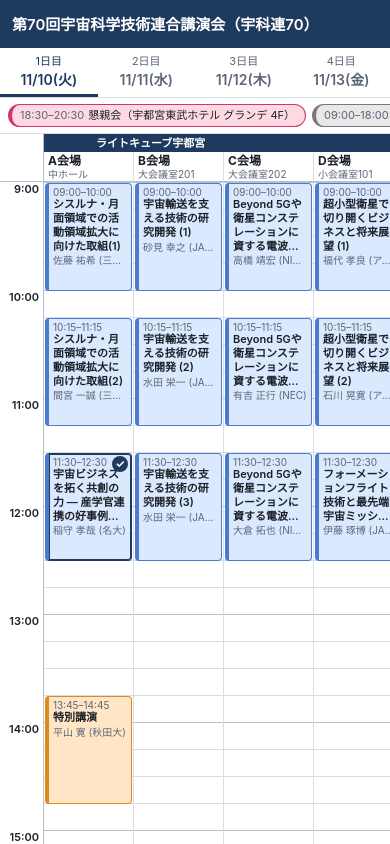
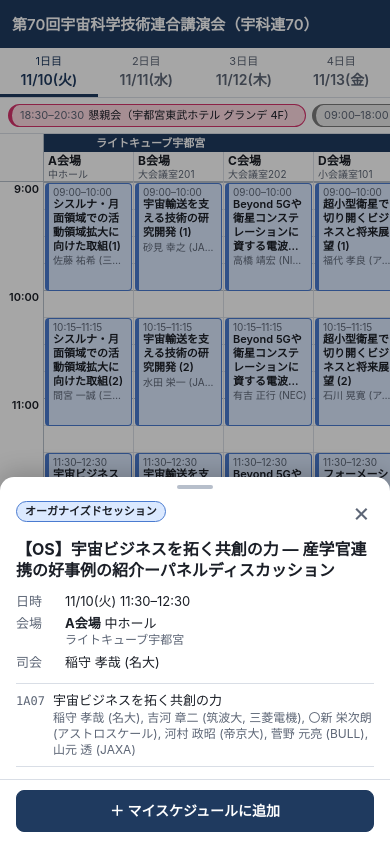
Before and after one commit to fu-ji-p/ukaren70, a React (Vite) app: page / in a window 390 px wide. Both pictures are taken after a click on the button 88 px from the left and 507 px from the top of the page. Built offline with nearby package versions, Linux system fonts and the light colour scheme.

Commit message:
Session detail panel: bottom sheet on phones, side panel on desktop
Shows kind, date/time, venue (room + building), chair, note/url, talk list,
and the add/remove button for My Schedule.

Co-Authored-By: Claude Fable 5.1 <noreply@anthropic.com>

```diff
--- a/src/App.tsx
+++ b/src/App.tsx
@@ -1,6 +1,7 @@
-import { useState } from 'react';
-import { DATES, gridVenues, program, sessionsByDate } from './data';
+import { useCallback, useState } from 'react';
+import { DATES, gridVenues, program, sessionById, sessionsByDate } from './data';
 import { DayTabs } from './components/DayTabs';
+import { SessionDetail } from './components/SessionDetail';
 import { Timetable } from './components/Timetable';
 import { useNow } from './hooks/useNow';
 import { useSchedule } from './hooks/useSchedule';
@@ -11,6 +12,8 @@ export default function App() {
   const [date, setDate] = useState(() => initialDate(DATES, now.date));
   const schedule = useSchedule();
   const [openId, setOpenId] = useState<string | null>(null);
+  const close = useCallback(() => setOpenId(null), []);
+  const open = openId ? sessionById.get(openId) : undefined;
 
   return (
     <div className="app">
@@ -25,13 +28,17 @@ export default function App() {
           selectedSet={schedule.selectedSet}
           matchSet={null}
           nowMinutes={now.date === date ? now.minutes : null}
-          onOpen={(id) => {
-            setOpenId(id);
-            schedule.toggle(id);
-          }}
+          onOpen={setOpenId}
         />
       </main>
-      {openId && <span hidden>{openId}</span>}
+      {open && (
+        <SessionDetail
+          session={open}
+          selected={schedule.selectedSet.has(open.id)}
+          onToggle={schedule.toggle}
+          onClose={close}
+        />
+      )}
     </div>
   );
 }
--- /dev/null
+++ b/src/components/SessionDetail.tsx
@@ -0,0 +1,108 @@
+import { useEffect } from 'react';
+import type { Session } from '../types';
+import { KIND_LABEL, venueById } from '../data';
+import { formatDateJa } from '../lib/time';
+
+interface Props {
+  session: Session;
+  selected: boolean;
+  /** lower-cased search query, used to highlight matching talks */
+  query?: string;
+  onToggle: (id: string) => void;
+  onClose: () => void;
+}
+
+export function SessionDetail({ session, selected, query, onToggle, onClose }: Props) {
+  const venue = venueById.get(session.venue);
+
+  useEffect(() => {
+    const onKey = (e: KeyboardEvent) => {
+      if (e.key === 'Escape') onClose();
+    };
+    window.addEventListener('keydown', onKey);
+    return () => window.removeEventListener('keydown', onKey);
+  }, [onClose]);
+
+  const q = query?.trim().toLowerCase() ?? '';
+  const hit = (t: { title: string; authors: string }) =>
+    q !== '' && (t.title.toLowerCase().includes(q) || t.authors.toLowerCase().includes(q));
+
+  return (
+    <>
+      <div className="sheet-backdrop" onClick={onClose} aria-hidden="true" />
+      <aside className="sheet" role="dialog" aria-modal="true" aria-labelledby="sheet-title">
+        <div className="sheet-handle" aria-hidden="true" />
+        <header className="sheet-head">
+          <span className={'kind-badge kind-' + session.kind}>{KIND_LABEL[session.kind]}</span>
+          <button type="button" className="sheet-close" onClick={onClose} aria-label="閉じる">
+            ×
+          </button>
+        </header>
+        <div className="sheet-body">
+          <h2 id="sheet-title" className="sheet-title">
+            {session.title}
+          </h2>
+          <dl className="sheet-meta">
+            <dt>日時</dt>
+            <dd>
+              {formatDateJa(session.date)} {session.start}–{session.end}
+            </dd>
+            <dt>会場</dt>
+            <dd>
+              {venue ? (
+                <>
+                  <strong>{venue.name}</strong> {venue.room}
+                  <span className="sheet-building">{venue.building}</span>
+                </>
+              ) : (
+                session.venue
+              )}
+            </dd>
+            {session.chair && (
+              <>
+                <dt>司会</dt>
+                <dd>{session.chair}</dd>
+              </>
+            )}
+            {session.note && (
+              <>
+                <dt>備考</dt>
+                <dd>{session.note}</dd>
+              </>
+            )}
+            {session.url && (
+              <>
+                <dt>リンク</dt>
+                <dd>
+                  <a href={session.url} target="_blank" rel="noreferrer">
+                    公式サイトの案内
+                  </a>
+                </dd>
+              </>
+            )}
+          </dl>
+          {session.talks.length > 0 && (
+            <ol className="talks">
+              {session.talks.map((t, i) => (
+                <li key={i} className={'talk' + (hit(t) ? ' is-hit' : '')}>
+                  {t.code && <span className="talk-code">{t.code}</span>}
+                  <span className="talk-title">{t.title}</span>
+                  <span className="talk-authors">{t.authors}</span>
+                </li>
+              ))}
+            </ol>
+          )}
+        </div>
+        <footer className="sheet-foot">
+          <button
+            type="button"
+            className={'btn btn-primary' + (selected ? ' is-remove' : '')}
+            onClick={() => onToggle(session.id)}
+          >
+            {selected ? '✓ マイスケジュールから削除' : '＋ マイスケジュールに追加'}
+          </button>
+        </footer>
+      </aside>
+    </>
+  );
+}
--- a/src/styles/global.css
+++ b/src/styles/global.css
@@ -416,3 +416,209 @@ button {
   border-color: var(--accent);
   border-left-color: var(--kb);
 }
+
+/* ---- buttons ---- */
+.btn {
+  border: 1px solid var(--line-strong);
+  background: var(--surface);
+  border-radius: 8px;
+  padding: 10px 14px;
+  font-size: 14px;
+  font-weight: 600;
+  cursor: pointer;
+}
+
+.btn-primary {
+  background: var(--accent);
+  border-color: var(--accent);
+  color: var(--accent-text);
+  width: 100%;
+}
+
+.btn-primary.is-remove {
+  background: var(--surface);
+  color: var(--danger);
+  border-color: var(--danger);
+}
+
+/* ---- session detail: bottom sheet (phone) / side panel (desktop) ---- */
+.sheet-backdrop {
+  position: fixed;
+  inset: 0;
+  background: rgba(0, 0, 0, 0.35);
+  z-index: 20;
+}
+
+.sheet {
+  position: fixed;
+  left: 0;
+  right: 0;
+  bottom: 0;
+  max-height: 78dvh;
+  display: flex;
+  flex-direction: column;
+  background: var(--surface);
+  border-radius: 14px 14px 0 0;
+  box-shadow: 0 -4px 24px rgba(0, 0, 0, 0.2);
+  z-index: 21;
+  padding-bottom: env(safe-area-inset-bottom);
+  animation: sheet-up 0.18s ease-out;
+}
+
+@keyframes sheet-up {
+  from {
+    transform: translateY(40px);
+    opacity: 0;
+  }
+  to {
+    transform: none;
+    opacity: 1;
+  }
+}
+
+.sheet-handle {
+  width: 36px;
+  height: 4px;
+  border-radius: 2px;
+  background: var(--line-strong);
+  margin: 8px auto 0;
+}
+
+.sheet-head {
+  display: flex;
+  align-items: center;
+  justify-content: space-between;
+  padding: 6px 12px 0 16px;
+}
+
+.sheet-close {
+  border: 0;
+  background: none;
+  font-size: 26px;
+  line-height: 1;
+  color: var(--muted);
+  cursor: pointer;
+  padding: 4px 8px;
+}
+
+.kind-badge {
+  display: inline-block;
+  font-size: 11px;
+  font-weight: 600;
+  padding: 2px 8px;
+  border-radius: 999px;
+  background: var(--kc);
+  border: 1px solid var(--kb);
+}
+
+.sheet-body {
+  overflow-y: auto;
+  padding: 4px 16px 12px;
+  flex: 1;
+  min-height: 0;
+}
+
+.sheet-title {
+  font-size: 16px;
+  margin: 6px 0 10px;
+  line-height: 1.35;
+}
+
+.sheet-meta {
+  display: grid;
+  grid-template-columns: 3em 1fr;
+  gap: 4px 10px;
+  margin: 0 0 12px;
+  font-size: 13px;
+}
+
+.sheet-meta dt {
+  color: var(--muted);
+}
+
+.sheet-meta dd {
+  margin: 0;
+}
+
+.sheet-building {
+  display: block;
+  font-size: 12px;
+  color: var(--muted);
+}
+
+.talks {
+  list-style: none;
+  margin: 0;
+  padding: 0;
+  border-top: 1px solid var(--line);
+}
+
+.talk {
+  display: grid;
+  grid-template-columns: auto 1fr;
+  gap: 0 8px;
+  padding: 8px 0;
+  border-bottom: 1px solid var(--line);
+  font-size: 13px;
+}
+
+.talk.is-hit {
+  background: #fff6c4;
+  margin: 0 -8px;
+  padding-left: 8px;
+  padding-right: 8px;
+}
+
+.talk-code {
+  font-family: ui-monospace, SFMono-Regular, Menlo, monospace;
+  font-size: 12px;
+  color: var(--muted);
+  padding-top: 1px;
+}
+
+.talk-title {
+  grid-column: 2;
+  line-height: 1.35;
+}
+
+.talk-authors {
+  grid-column: 2;
+  font-size: 12px;
+  color: var(--muted);
+  line-height: 1.35;
+}
+
+.sheet-foot {
+  padding: 10px 16px 12px;
+  border-top: 1px solid var(--line);
+  background: var(--surface);
+}
+
+@media (min-width: 900px) {
+  .sheet-backdrop {
+    background: transparent;
+  }
+  .sheet {
+    left: auto;
+    top: 0;
+    bottom: 0;
+    width: 400px;
+    max-height: none;
+    border-radius: 0;
+    box-shadow: -4px 0 24px rgba(0, 0, 0, 0.18);
+    animation: sheet-in 0.18s ease-out;
+  }
+  .sheet-handle {
+    display: none;
+  }
+  @keyframes sheet-in {
+    from {
+      transform: translateX(40px);
+      opacity: 0;
+    }
+    to {
+      transform: none;
+      opacity: 1;
+    }
+  }
+}
```
